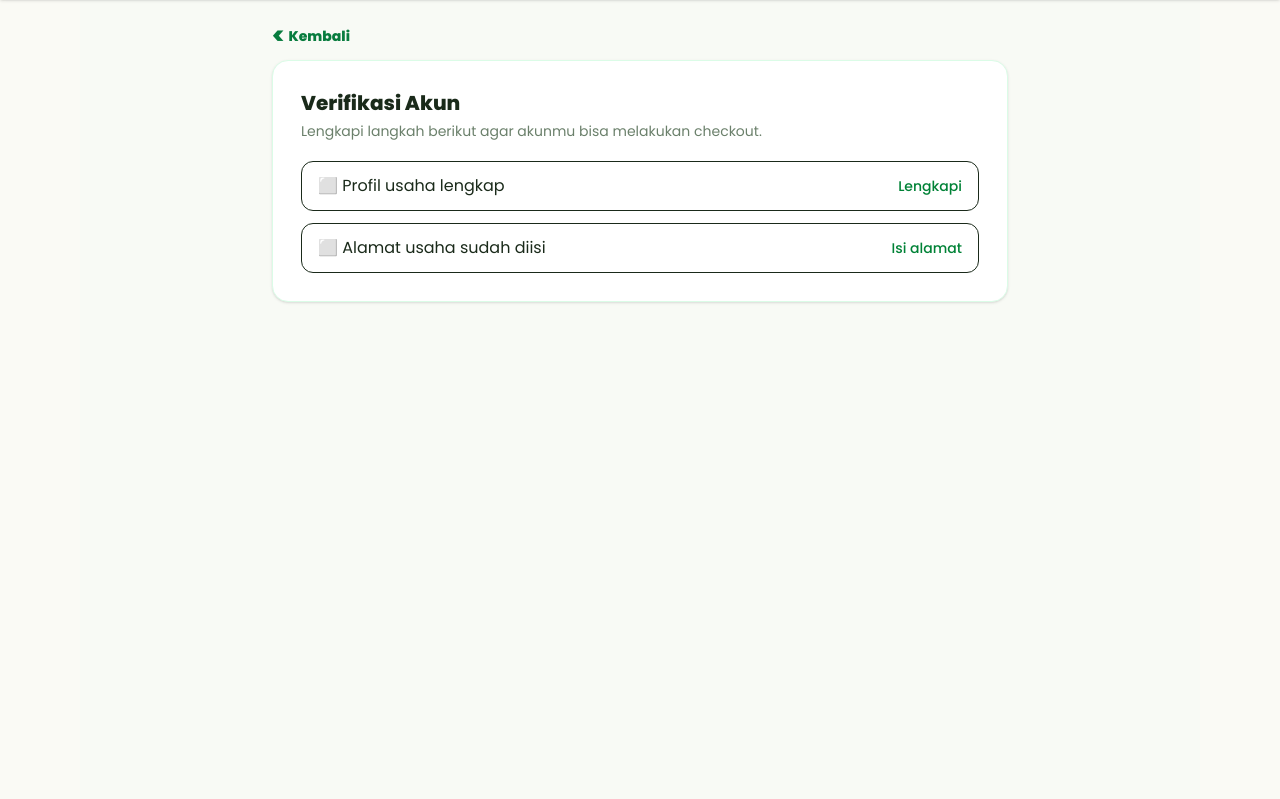
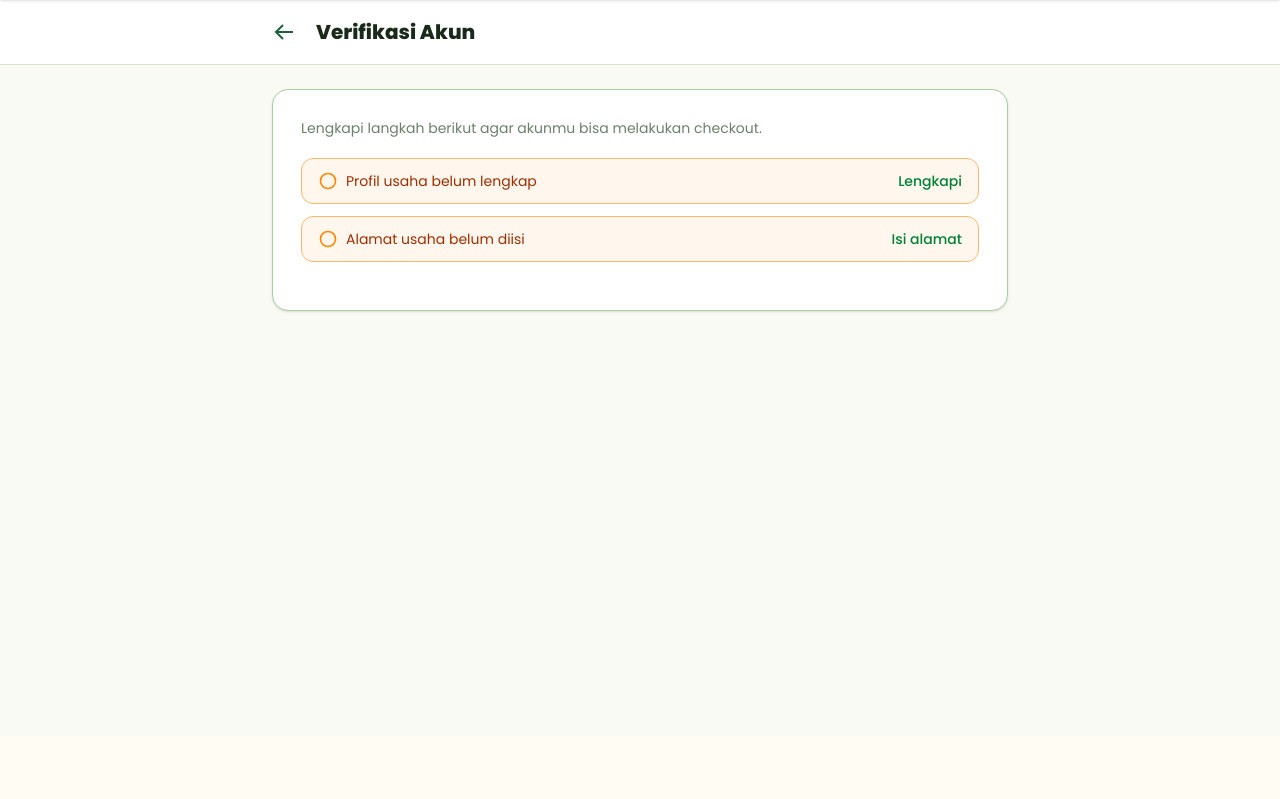
Before and after one commit to Bayu75/TaniLoka, a Laravel app: template resources/views/pengusaha/verifikasi.blade.php in a window 1280 px wide. Shown: the part 64-863 px from the top of the page. After the commit the page ends 377 px from the top, so only its background shows below. Run offline with Laravel 12, Linux system fonts and the light colour scheme; the template is opened without the code that fills it, so the values that code supplies are empty; style sheets or scripts are compiled from the project's sources.

Commit message:
feat: S&K otomatis tercentang setelah dibaca

```diff
--- a/resources/views/pengusaha/verifikasi.blade.php
+++ b/resources/views/pengusaha/verifikasi.blade.php
@@ -1,22 +1,15 @@
 @extends('layouts.pengusaha')
 
+@section('title', 'Verifikasi Akun - TaniLoka')
+
 @section('content')
-<div class="min-h-screen bg-[#F8FAF5]">
-<div class="mx-auto max-w-3xl px-4 py-5 md:py-6">
+<x-page-header judul="Verifikasi Akun" :kembali="route('pengusaha.akun')" lebar="max-w-3xl" />
 
-    {{-- TOMBOL KEMBALI (di luar kotak) --}}
-    <a href="{{ route('pengusaha.akun') }}"
-       class="mb-3 inline-flex items-center gap-1 text-sm font-extrabold text-[#087C3E] hover:text-green-800">
-        <span class="text-2xl font-black leading-none">&lt;</span>
-        <span>Kembali</span>
-    </a>
+<div class="mx-auto max-w-3xl px-4 py-6">
+    <div class="rounded-2xl border border-[#A8CFA0] bg-white p-5 shadow-sm md:p-7">
+        <p class="mb-5 text-sm text-[#6B806B]">Lengkapi langkah berikut agar akunmu bisa melakukan checkout.</p>
 
-    {{-- KOTAK: judul, status, checklist --}}
-    <div class="mb-6 rounded-2xl border border-green-100 bg-white p-5 shadow-sm md:p-7">
-
-        <h1 class="text-xl font-extrabold text-[#1A2A1A]">Verifikasi Akun</h1>
-        <p class="mt-1 mb-5 text-sm text-[#6B806B]">Lengkapi langkah berikut agar akunmu bisa melakukan checkout.</p>
-
+        {{-- Notifikasi --}}
         @if (session('sukses'))
             <div class="mb-4 rounded-xl border border-green-200 bg-green-50 px-4 py-3 text-sm text-green-700">{{ session('sukses') }}</div>
         @endif
@@ -24,6 +17,7 @@
             <div class="mb-4 rounded-xl border border-red-200 bg-red-50 px-4 py-3 text-sm text-red-600">{{ session('error') }}</div>
         @endif
 
+        {{-- Status pengajuan --}}
         @if ($verifikasi)
             @php
                 $label = [
@@ -31,9 +25,9 @@
                     'perlu_perbaikan' => ['Perlu perbaikan', 'bg-orange-50 text-orange-700'],
                     'terverifikasi'   => ['Terverifikasi', 'bg-green-50 text-green-700'],
                     'ditolak'         => ['Ditolak', 'bg-red-50 text-red-700'],
-                ][$verifikasi->status];
+                ][$verifikasi->status] ?? ['-', 'bg-gray-50 text-gray-600'];
             @endphp
-            <div class="mb-4 rounded-xl px-4 py-3 {{ $label[1] }}">
+            <div class="mb-5 rounded-xl px-4 py-3 {{ $label[1] }}">
                 <p class="font-medium">Status: {{ $label[0] }}</p>
                 @if ($verifikasi->catatan_admin)
                     <p class="mt-1 text-sm">Catatan admin: {{ $verifikasi->catatan_admin }}</p>
@@ -41,82 +35,111 @@
             </div>
         @endif
 
-        <div class="space-y-3">
-            <div class="flex items-center justify-between rounded-xl border px-4 py-3">
-                <span>{{ $cek['profil'] ? '✅' : '⬜' }} Profil usaha lengkap</span>
-                @unless ($cek['profil'])
-                    <a href="{{ route('pengusaha.profil') }}" class="text-sm font-medium text-green-700">Lengkapi</a>
+        {{-- Checklist kelengkapan --}}
+        @php
+            $daftarCek = [
+                [
+                    'ok'    => $cek['profil'],
+                    'sudah' => 'Profil usaha sudah lengkap',
+                    'belum' => 'Profil usaha belum lengkap',
+                    'link'  => route('pengusaha.profil'),
+                    'aksi'  => 'Lengkapi',
+                ],
+                [
+                    'ok'    => $cek['alamat'],
+                    'sudah' => 'Alamat usaha sudah diisi',
+                    'belum' => 'Alamat usaha belum diisi',
+                    'link'  => route('pengusaha.alamat'),
+                    'aksi'  => 'Isi alamat',
+                ],
+            ];
+            $lengkap = $cek['profil'] && $cek['alamat'];
+        @endphp
+        <div class="mb-5 space-y-3">
+            @foreach ($daftarCek as $item)
+                <div class="flex items-center justify-between rounded-xl border px-4 py-3
+            {{ $item['ok'] ? 'border-green-400 bg-green-50' : 'border-orange-300 bg-orange-50' }}">
+                    <span class="flex items-center gap-2 text-sm {{ $item['ok'] ? 'text-green-800' : 'text-orange-800' }}">
+                        @if ($item['ok'])
+                            <svg xmlns="http://www.w3.org/2000/svg" class="h-5 w-5 shrink-0 text-green-600" viewBox="0 0 24 24" fill="currentColor">
+                                <path d="M12 2a10 10 0 1 0 0 20a10 10 0 0 0 0-20m-1.2 14.2l-4-4l1.4-1.4l2.6 2.6l5.6-5.6l1.4 1.4z" />
+                            </svg>
+                        @else
+                            <svg xmlns="http://www.w3.org/2000/svg" class="h-5 w-5 shrink-0 text-orange-400" viewBox="0 0 24 24" fill="none" stroke="currentColor" stroke-width="2">
+                                <circle cx="12" cy="12" r="9" />
+                            </svg>
+                        @endif
+                        {{ $item['ok'] ? $item['sudah'] : $item['belum'] }}
+                    </span>
+                    @unless ($item['ok'])
+                        <a href="{{ $item['link'] }}" class="text-sm font-medium text-green-700 hover:underline">{{ $item['aksi'] }}</a>
                     @endunless
                 </div>
-            <div class="flex items-center justify-between rounded-xl border px-4 py-3">
-                <span>{{ $cek['alamat'] ? '✅' : '⬜' }} Alamat usaha sudah diisi</span>
-                @unless ($cek['alamat'])
-                    <a href="{{ route('pengusaha.alamat') }}" class="text-sm font-medium text-green-700">Isi alamat</a>
-                @endunless
-            </div>
+            @endforeach
         </div>
 
-    </div>
-
+        {{-- Form pengajuan --}}
         @if ($bisaAjukan)
             <form method="POST" action="{{ route('pengusaha.verifikasi.ajukan') }}" enctype="multipart/form-data"
                   x-data="{ bukaSk: false, sudahBaca: false, setuju: false }" class="space-y-4">
                 @csrf
 
-        <div class="rounded-xl border px-4 py-3">
-            <label class="block font-medium mb-1">Dokumen NIB</label>
-            <p class="text-xs text-gray-500 mb-2">Format JPG, PNG, atau PDF, maksimal 2 MB.</p>
-            <input type="file" name="nib" accept=".jpg,.jpeg,.png,.pdf" class="text-sm">
-            @error('nib') <p class="text-sm text-red-600 mt-1">{{ $message }}</p> @enderror
-        </div>
+                <x-upload-preview name="nib" label="Dokumen NIB"
+                    keterangan="Format JPG, PNG, atau PDF, maksimal 2 MB."
+                    accept=".jpg,.jpeg,.png,.pdf" />
 
-        <div class="rounded-xl border px-4 py-3">
-            <label class="block font-medium mb-1">Foto Tempat Usaha</label>
-            <p class="text-xs text-gray-500 mb-2">Foto tampak depan tempat usaha, JPG atau PNG, maksimal 2 MB.</p>
-            <input type="file" name="foto_tempat_usaha" accept=".jpg,.jpeg,.png" class="text-sm">
-            @error('foto_tempat_usaha') <p class="text-sm text-red-600 mt-1">{{ $message }}</p> @enderror
-        </div>
+                <x-upload-preview name="foto_tempat_usaha" label="Foto Tempat Usaha"
+                    keterangan="Foto tampak depan tempat usaha, JPG atau PNG, maksimal 2 MB." />
 
-        {{-- Syarat & Ketentuan --}}
-        <div class="rounded-xl border px-4 py-3">
+                <div class="rounded-xl border border-[#A8CFA0] px-4 py-3">
                     <label class="flex items-start gap-2" :class="!sudahBaca && 'opacity-60'">
                         <input type="checkbox" name="setuju_sk" value="1" x-model="setuju" :disabled="!sudahBaca" class="mt-1">
                         <span class="text-sm">
                             Saya telah membaca dan menyetujui
-                    <button type="button" @click="bukaSk = true" class="text-green-700 font-medium underline">Syarat & Ketentuan TaniLoka</button>.
+                            <button type="button" @click="bukaSk = true" class="font-medium text-green-700 underline cursor-pointer">Syarat &amp; Ketentuan TaniLoka</button>.
                         </span>
                     </label>
-            <p x-show="!sudahBaca" class="text-xs text-gray-500 mt-1">Baca Syarat & Ketentuan sampai selesai untuk bisa mencentang.</p>
-            @error('setuju_sk') <p class="text-sm text-red-600 mt-1">{{ $message }}</p> @enderror
+                    <p x-show="!sudahBaca" class="mt-1 text-xs text-gray-500">Baca Syarat &amp; Ketentuan sampai selesai untuk bisa mencentang.</p>
+                    @error('setuju_sk') <p class="mt-1 text-sm text-red-600">{{ $message }}</p> @enderror
                 </div>
 
                 <button type="submit"
-                :disabled="!setuju || {{ ($cek['profil'] && $cek['alamat']) ? 'false' : 'true' }}"
-                class="w-full rounded-xl bg-green-700 text-white py-3 font-medium disabled:opacity-50 disabled:cursor-not-allowed">
+                        :disabled="!setuju || {{ $lengkap ? 'false' : 'true' }}"
+                        class="w-full rounded-xl bg-green-700 py-3 font-medium text-white transition hover:bg-green-800 disabled:cursor-not-allowed disabled:opacity-50">
                     Ajukan Verifikasi
                 </button>
 
-        {{-- Modal S&K --}}
+                {{-- Modal Syarat & Ketentuan --}}
+                @php
+                    $syarat = [
+                        'Kebenaran data' => 'Saya menyatakan bahwa semua data yang saya isi (identitas, profil usaha, alamat, NIB, dan foto tempat usaha) benar, milik saya atau usaha saya, dan masih berlaku.',
+                        'Penggunaan data' => 'Saya menyetujui TaniLoka menyimpan dan memeriksa data tersebut untuk verifikasi akun dan kelancaran transaksi. Data tidak dibagikan ke pihak lain di luar keperluan transaksi, misalnya alamat pengiriman kepada petani.',
+                        'Proses verifikasi' => 'Admin TaniLoka akan meninjau pengajuan saya. Pengajuan bisa disetujui, atau dikembalikan dengan catatan perbaikan. Selama menunggu, saya tetap bisa melihat katalog dan menggunakan keranjang, tetapi belum bisa checkout.',
+                        'Perubahan data' => 'Jika saya mengubah nama usaha, alamat usaha, atau dokumen setelah terverifikasi, akun saya dapat perlu diverifikasi ulang.',
+                        'Kewajiban transaksi' => 'Saya bersedia membayar pesanan sesuai ketentuan, menerima barang sesuai alamat yang saya berikan, dan berkomunikasi dengan sopan kepada petani.',
+                        'Pelanggaran' => 'Jika data terbukti palsu atau saya menyalahgunakan platform (penipuan, pesanan fiktif, dan sejenisnya), TaniLoka berhak menolak verifikasi, menangguhkan, atau menonaktifkan akun saya.',
+                        'Perubahan ketentuan' => 'TaniLoka dapat memperbarui ketentuan ini, dan pemberitahuannya akan disampaikan melalui platform.',
+                    ];
+                @endphp
                 <div x-show="bukaSk" x-cloak class="fixed inset-0 z-50 flex items-center justify-center bg-black/40 px-4">
-            <div class="bg-white rounded-2xl max-w-lg w-full p-5" @click.outside="bukaSk = false">
-                <h2 class="text-lg font-semibold mb-3">Syarat & Ketentuan Verifikasi Akun Pengusaha</h2>
-                <div class="h-72 overflow-y-auto text-sm text-gray-700 space-y-3 pr-2"
+                    <div class="w-full max-w-lg rounded-2xl bg-white p-5" @click.outside="bukaSk = false">
+                        <h2 class="mb-3 text-lg font-semibold">Syarat &amp; Ketentuan Verifikasi Akun Pengusaha</h2>
+                        <div class="h-72 space-y-3 overflow-y-auto pr-2 text-sm text-gray-700"
                              @scroll="if ($el.scrollTop + $el.clientHeight >= $el.scrollHeight - 10) sudahBaca = true">
-                    <p><b>1. Kebenaran data.</b> Saya menyatakan bahwa semua data yang saya isi (identitas, profil usaha, alamat, NIB, dan foto tempat usaha) benar, milik saya atau usaha saya, dan masih berlaku.</p>
-                    <p><b>2. Penggunaan data.</b> Saya menyetujui TaniLoka menyimpan dan memeriksa data tersebut untuk verifikasi akun dan kelancaran transaksi. Data tidak dibagikan ke pihak lain di luar keperluan transaksi, misalnya alamat pengiriman kepada petani.</p>
-                    <p><b>3. Proses verifikasi.</b> Admin TaniLoka akan meninjau pengajuan saya. Pengajuan bisa disetujui, atau dikembalikan dengan catatan perbaikan. Selama menunggu, saya tetap bisa melihat katalog dan menggunakan keranjang, tetapi belum bisa checkout.</p>
-                    <p><b>4. Perubahan data.</b> Jika saya mengubah nama usaha, alamat usaha, atau dokumen setelah terverifikasi, akun saya dapat perlu diverifikasi ulang.</p>
-                    <p><b>5. Kewajiban transaksi.</b> Saya bersedia membayar pesanan sesuai ketentuan, menerima barang sesuai alamat yang saya berikan, dan berkomunikasi dengan sopan kepada petani.</p>
-                    <p><b>6. Pelanggaran.</b> Jika data terbukti palsu atau saya menyalahgunakan platform (penipuan, pesanan fiktif, dan sejenisnya), TaniLoka berhak menolak verifikasi, menangguhkan, atau menonaktifkan akun saya.</p>
-                    <p><b>7. Perubahan ketentuan.</b> TaniLoka dapat memperbarui ketentuan ini, dan pemberitahuannya akan disampaikan melalui platform.</p>
+                            @foreach ($syarat as $judulSyarat => $isi)
+                                <p><b>{{ $loop->iteration }}. {{ $judulSyarat }}.</b> {{ $isi }}</p>
+                            @endforeach
                         </div>
-                <button type="button" @click="bukaSk = false" :disabled="!sudahBaca"
-                        class="mt-4 w-full rounded-xl bg-green-700 text-white py-2.5 font-medium disabled:opacity-50">
+                        <button type="button" @click="bukaSk = false; setuju = true" :disabled="!sudahBaca"
+                                class="mt-4 w-full rounded-xl bg-green-700 py-2.5 font-medium text-white disabled:opacity-50">
                             <span x-text="sudahBaca ? 'Saya Mengerti' : 'Gulir sampai bawah'"></span>
                         </button>
                     </div>
                 </div>
             </form>
+        @elseif ($verifikasi?->status === 'menunggu')
+            <p class="text-center text-sm text-[#6B806B]">Pengajuanmu sedang ditinjau admin. Kami akan mengabari setelah selesai.</p>
         @endif
     </div>
+</div>
 @endsection
```
Lines whose indentation alone changed are shown as unchanged.
